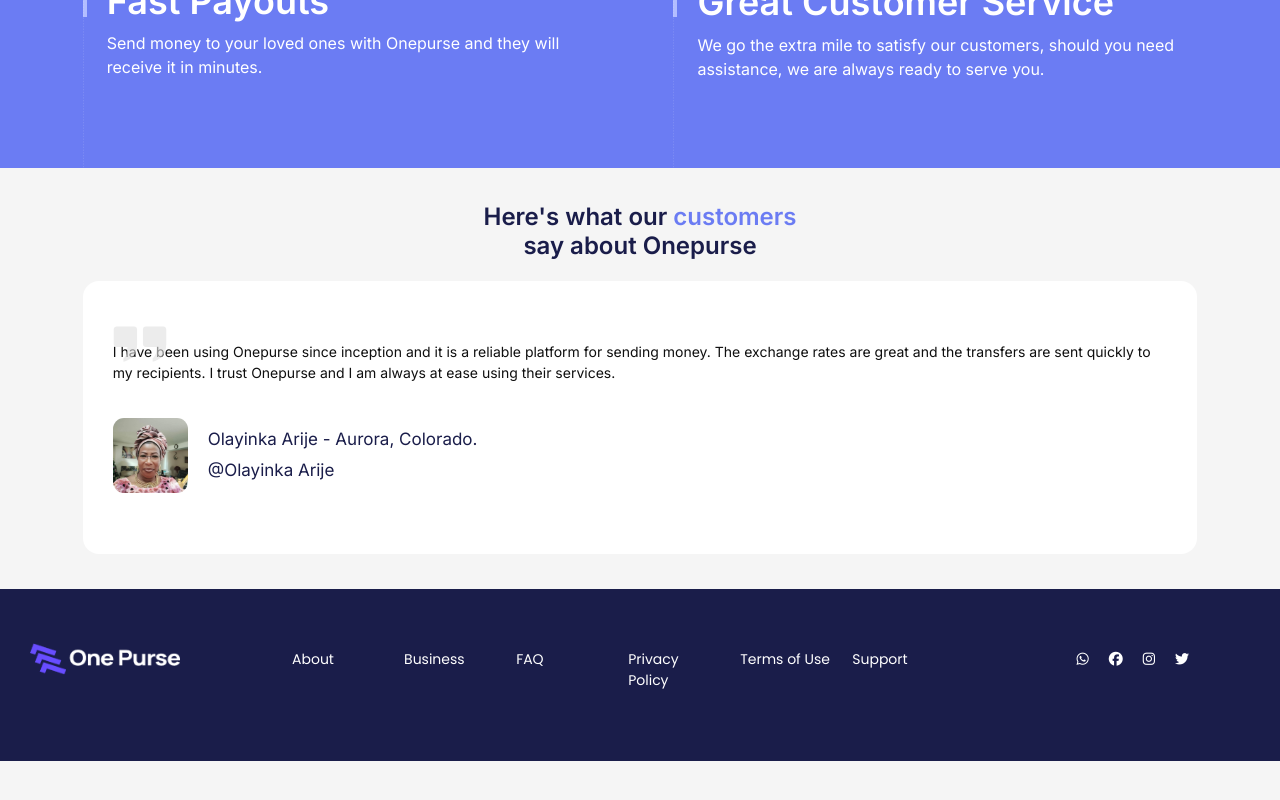
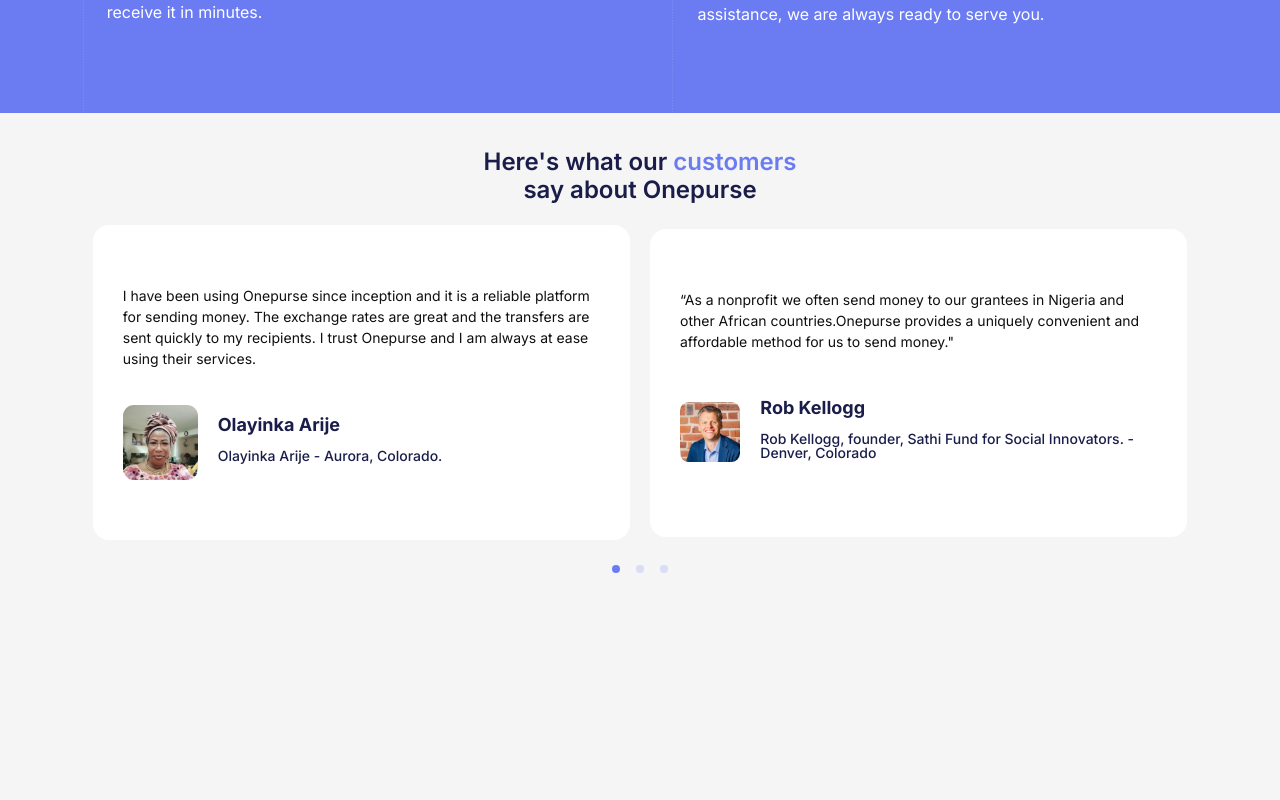
Before and after one commit to one-purse-org/onepurse-landing-page, a React (Create React App) app in the folder landing-page/: page / in a window 1280 px wide. Shown: the part 1904-2704 px from the top of the page. Before the commit the page ends 2665 px from the top, so only its background shows below. Built offline with nearby package versions, Linux system fonts and the light colour scheme.

Commit message:
removed details on machnet

```diff
--- a/landing-page/src/contact/components/thirdComponent.js
+++ b/landing-page/src/contact/components/thirdComponent.js
@@ -34,9 +34,7 @@
             <div>
                 <hr/>
             </div>
-            <div>
-                <p className="machnet mb-5">The banking services of the Onepurse Platform are powered by Machnet. Machnet is a financial technology company and not a bank. Banking services are provided by Machnet's partner banks who are Member FDIC. Machnet provides the Bank services through its banking software provider, Synapse. To report a complaint relating to the bank services, email help@synapsefi.com."</p>
-            </div>
+
         </div>
         <Footer/>
         </div>
--- a/landing-page/src/home/components/Testimonies.jsx
+++ b/landing-page/src/home/components/Testimonies.jsx
@@ -11,37 +11,37 @@
         body: "I have been using Onepurse since inception and it is a reliable platform for sending money. The exchange rates are great and the transfers are sent quickly to my recipients. I trust Onepurse and I am always at ease using their services.",
         name: "Olayinka Arije - Aurora, Colorado.",
         icon: "img/customer3.svg",
-        tag:"@Olayinka Arije"
+        tag:"Olayinka Arije"
     },
     {
         key:2,
         body: '“As a nonprofit we often send money to our grantees in Nigeria and other African countries.Onepurse provides a uniquely convenient and affordable method for us to send money."',
         name: " Rob Kellogg, founder, Sathi Fund for Social Innovators. - Denver, Colorado",
         icon: "img/customer1.svg",
-        tag:"@Rob Kellogg"
+        tag:"Rob Kellogg"
     },
     {
         key:3,
         body: "Since my wife introduced Onepurse to me, I have been so impressed with their services and won’t attempt any other services. Onepurse is always customer conscious and goes the extra mile to satisfy their customers.",
         name: "MoranuOluwa Oloyede - Houston, Texas.",
         icon: "img/customer4.svg",
-        tag:"@Moranuoluwa Oloyede"
+        tag:"Moranuoluwa Oloyede"
     },
     {
         key:4,
         body: "The swift action of Onepurse in making sure transactions are done in time cannot be overemphasised. I’m a big fan of Onepurse and I’ve enjoyed sending money through Onepurse to my family and friends.",
         name: "Adedayo Lawal - Lafayette, Louisiana",
         icon: "img/customer2.svg",
-        tag:"@Adedayo Lawal"
+        tag:"Adedayo Lawal"
     }
 ]
 
 function Card(props){
     return(
     <div className="person position-relative">
-        <div className="position-absolute testimony-quote">
+        {/* <div className="position-absolute testimony-quote">
             <img src="img/testimony-quote.svg"></img>
-        </div>
+        </div> */}
         <div className="testimony-text">
             <p className="testimony-body">
                 {props.body}
@@ -52,8 +52,8 @@
                 <img src={props.icon} alt=""/>
             </div>
             <div className="testimony-right">
+                <p className="testimony-tag">{props.tag}</p>
                 <p className="testimony-name">{props.name}</p>
-                <p className="testimony-tag">{props.tag}</p>
             </div>
         </div>
     </div>
@@ -68,12 +68,34 @@
         <div className=" testimony-container">
             <div className="container">
                 <h2>Here's what our <span>customers</span> <br/> say about Onepurse</h2>
+                <div className="carousel-mobile">
+                    <Carousel>
+                        <Card icon={text[0].icon} name={text[0].name} body={text[0].body} tag={text[0].tag}/>
+                        <Card icon={text[1].icon} name={text[1].name} body={text[1].body} tag={text[1].tag}/>
+                        <Card icon={text[2].icon} name={text[2].name} body={text[2].body} tag={text[2].tag}/>
+                        <Card icon={text[3].icon} name={text[3].name} body={text[3].body} tag={text[3].tag}/>
+                    </Carousel>
+                </div>
 
-                <Card icon={text[0].icon} name={text[0].name} body={text[0].body} tag={text[0].tag}/>
-                {/* <Card icon={text[1].icon} name={text[1].name} body={text[1].body} tag={text[1].tag}/>
-                <Card icon={text[2].icon} name={text[2].name} body={text[2].body} tag={text[2].tag}/>
-                <Card icon={text[3].icon} name={text[3].name} body={text[3].body} tag={text[3].tag}/> */}
+                <div className="carousel-desktop">
+                    <Carousel>
+                        <div className="d-flex">
+                            <Card icon={text[0].icon} name={text[0].name} body={text[0].body} tag={text[0].tag}/>
+                            <Card icon={text[1].icon} name={text[1].name} body={text[1].body} tag={text[1].tag}/>
+                        </div>
+                        <div className="d-flex">
+                            <Card icon={text[1].icon} name={text[1].name} body={text[1].body} tag={text[1].tag}/>
+                            <Card icon={text[2].icon} name={text[2].name} body={text[2].body} tag={text[2].tag}/>
+                        </div>
+                        <div className="d-flex">
+                            <Card icon={text[2].icon} name={text[2].name} body={text[2].body} tag={text[2].tag}/>
+                            <Card icon={text[3].icon} name={text[3].name} body={text[3].body} tag={text[3].tag}/>
+                        </div>
 
+
+
+                    </Carousel>
+                </div>
             </div>
         </div>
         <Footer display="" />
--- a/landing-page/src/home/components/cta.jsx
+++ b/landing-page/src/home/components/cta.jsx
@@ -10,7 +10,7 @@
                 <div className="cta-container">
                     <div className="map">
                         <img className="map-1" src="img/map.svg" alt="map"/>
-                        <img className="map-2"src="img/map-1.svg"/>
+                        <img className="map-2"src="img/WorldMap1.png"/>
                     </div>
                     <div className="background">
                         <div className="container ms-0 ps-4 position-relative" >
--- a/landing-page/src/reusable/components/footer.jsx
+++ b/landing-page/src/reusable/components/footer.jsx
@@ -23,9 +23,9 @@
         <div className='footer-container container-fluid'>
             <div className="footer-cta position-relative" style={props.display==="show" ? toShow : noShow}>
                 <div className='footer-cta-image position-absolute'>
-                    <img src='img/Rectangle103.png'></img>
+                    <img src='img/footer-cta.svg'></img>
                 </div>
-                <div>
+                <div className='footer-cta-content'>
                     <h1>Let <span>Onepurse</span> handle your foreign exchange, seamlessly</h1>
                 </div>
 
--- a/landing-page/src/styles/home/advantage.css
+++ b/landing-page/src/styles/home/advantage.css
@@ -75,7 +75,7 @@
         display: block;
         height: 123%;
         top: -107px;
-        left: 590px;
+        right: 47%;
     }
 
     .advantage .advantage-container{
--- a/landing-page/src/styles/home/procedures.css
+++ b/landing-page/src/styles/home/procedures.css
@@ -54,6 +54,7 @@
     margin: 35px 0;
     font-weight: 500;
     align-items: center;
+    position: relative;
 }
 
 .phone-numbers .numberings .number{
--- a/landing-page/src/styles/home/testimony.css
+++ b/landing-page/src/styles/home/testimony.css
@@ -21,6 +21,7 @@
 }
 
 .testimony .person .testimony-text{
+    text-align: left;
     color: #0F0F0F;
     font-size: 14px;
     margin-bottom: 35px;
@@ -38,6 +39,17 @@
 .person .person-identity .testimony-right{
     line-height: 14px;
     padding-top: 14px;
+    text-align: left;
+}
+
+.person .testimony-right .testimony-tag{
+    font-weight: 700;
+    font-size: 18px;
+}
+
+.person .testimony-right .testimony-name{
+    font-weight: 500;
+    font-size: 14px;
 }
 
 .testimony .person{
@@ -58,5 +70,42 @@
 
 .testimony .footer{
     background-color: #1A1D4A;
-    padding: 30px 1rem;
+    padding: 0px 1rem 30px;
+    margin-top: 400px;
 }
+
+.testimony .carousel-desktop{
+    display: none;
+}
+
+.carousel.carousel-slider{
+    padding-bottom: 50px;
+}
+
+.testimony .carousel-status{
+    display: none;
+}
+
+.testimony .carousel .control-dots .dot.selected{
+    background-color: #6B7CF3;
+}
+
+.testimony .carousel .control-dots .dot{
+    background: none;
+    opacity: 1;
+    background-color: rgba(107, 124, 243, 0.2);
+    box-shadow: none;
+}
+
+@media (min-width:760px) {
+    .carousel-mobile{
+        display: none;
+    }
+    .testimony .carousel-desktop{
+        display: block;
+    }
+
+    .carousel .person{
+        margin: auto 10px;
+    }
+}
--- a/landing-page/src/styles/reuseable/footer.css
+++ b/landing-page/src/styles/reuseable/footer.css
@@ -33,6 +33,29 @@
 .footer-logo img{
     width: 150px;
 }
+
+.footer-container .footer-cta{
+    height: 70px;
+}
+
+.footer-container .footer-cta-image{
+    width: 100%;
+    top: -460%;
+    text-align: center;
+}
+
+.footer-container .footer-cta-image img{
+    width: 100%;
+}
+
+.footer-container .footer-cta-content{
+    position: absolute;
+    text-align: center;
+    display: flex;
+    justify-content: center;
+}
+
+
 
 @media (min-width:760px) {
     .footer-links{
```
Also changed, not shown: landing-page/public/img/WorldMap1.png (added).
